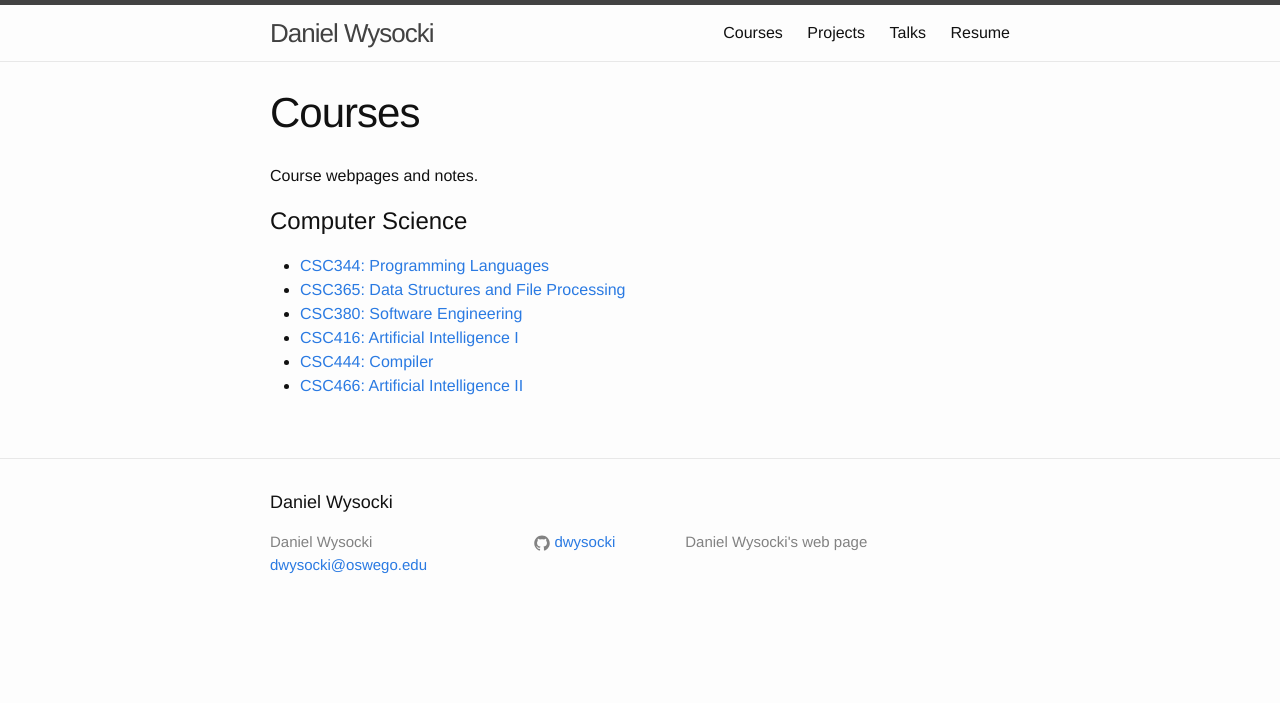
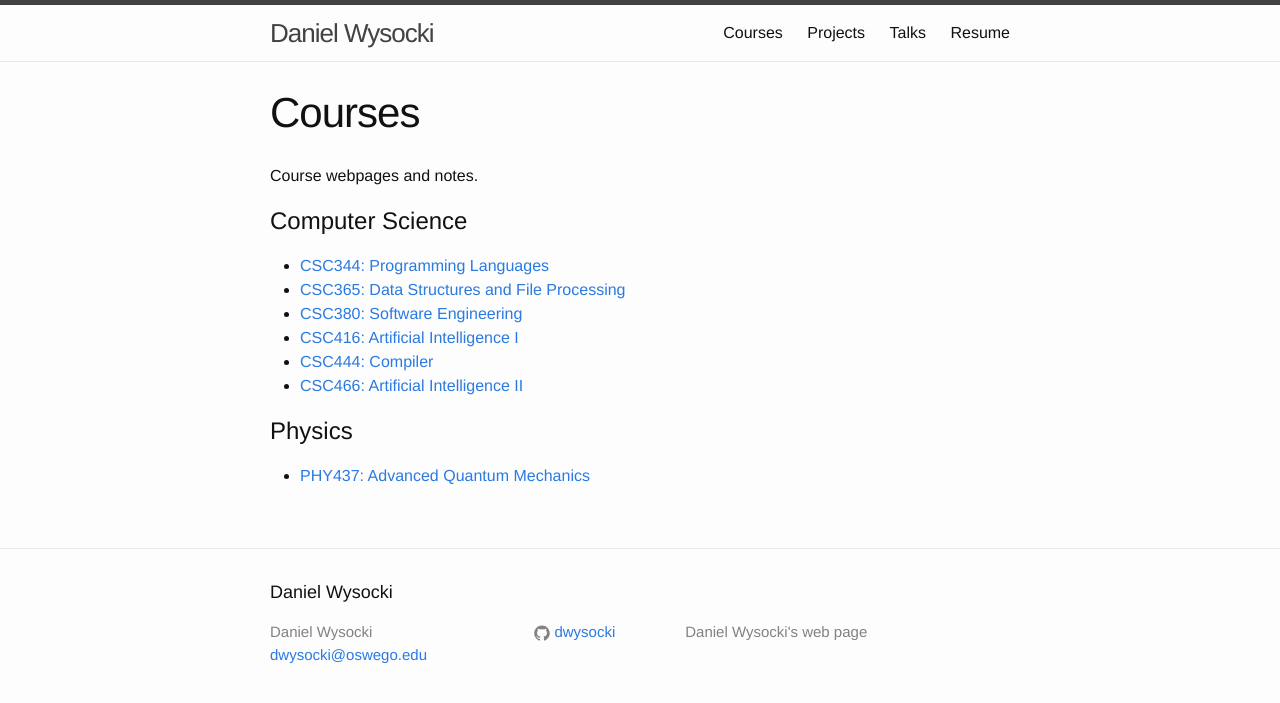
Before and after one commit to dwysocki/dwysocki.github.io, a Jekyll site: the page built from courses.md, in a window 1280 px wide. Shown: the top 703 px of the page. Built offline with Jekyll 4.4.1, drawn with Linux system fonts in a browser that asks for light colours.

Commit message:
Added AQM to courses

```diff
--- a/courses.md
+++ b/courses.md
@@ -20,3 +20,8 @@ Course webpages and notes.
     http://dwysocki.github.io/csc444/notes.html)
 - [CSC466: Artificial Intelligence II](
     http://dwysocki.github.io/csc466/)
+
+# Physics
+
+- [PHY437: Advanced Quantum Mechanics](
+    https://dwysocki.github.io/phy437/)
```
